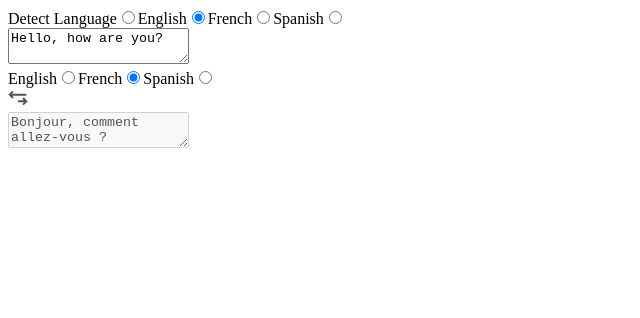
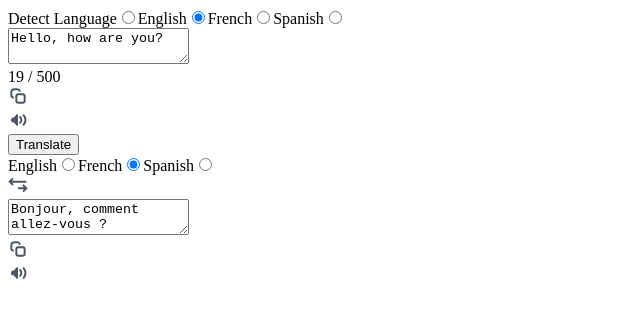
Before and after one commit to GaelSM/Translate-App, a React (Vite) app: page / in a window 1280 px wide. Shown: the top 318 px of the page, without its empty margins (0-640 px from the left). Built offline with nearby package versions, Linux system fonts and the light colour scheme.

Commit message:
Add Card component

```diff
--- a/src/App.jsx
+++ b/src/App.jsx
@@ -1,21 +1,19 @@
+import Card from "./components/Card"
 import { useStore } from "./hooks/useStore"
-import Languages from "./components/Languages";
+
 
 export default function App() {
   const { fromLanguage, toLanguage, fromText, toText, setFromLanguage, setToLanguage, setFromText } = useStore()
 
   return (
     <div className="app">
-      <div className="card">
-        <Languages type="from" selected={fromLanguage} setLanguage={setFromLanguage} />
-        <textarea value={fromText} onChange={(event) => setFromText(event.target.value)}>
-        </textarea>
-      </div>
-      <div className="card">
-        <Languages type="to" selected={toLanguage} setLanguage={setToLanguage} />
-        <textarea value={toText} disabled>
-        </textarea>
-      </div>
+      <Card type="from" selected={fromLanguage} setLanguage={setFromLanguage} text={fromText}>
+        <textarea value={fromText} onChange={(event) => setFromText(event.target.value)} />
+      </Card>
+
+      <Card type="to" selected={toLanguage} setLanguage={setToLanguage} text={fromText}>
+        <textarea defaultValue={toText} />
+      </Card>
     </div>
   )
 }
--- /dev/null
+++ b/src/components/Card.jsx
@@ -0,0 +1,30 @@
+import { CopyIcon, SpeakerIcon } from "./Icons"
+import Languages from "./Languages"
+
+export default function Card({ type, selected, setLanguage, children }) {
+  const isFrom = type === "from"
+  return (
+    <div className="card">
+      <Languages type={type} selected={selected} setLanguage={setLanguage} />
+      <main className="text">
+        {children}
+        {
+          isFrom && <div className="length"> {children.props.value.length} / 500 </div>
+        }
+      </main>
+      <footer>
+        <div className="icons">
+          <div className="icon">
+            <CopyIcon />
+          </div>
+          <div className="icon">
+            <SpeakerIcon />
+          </div>
+        </div>
+        {
+          isFrom && <button> Translate </button>
+        }
+      </footer>
+    </div>
+  )
+}
--- a/src/components/Icons.jsx
+++ b/src/components/Icons.jsx
@@ -2,6 +2,14 @@ export const CopyIcon = () => (
   <svg width="20" height="20" viewBox="0 0 20 20" fill="none" xmlns="http://www.w3.org/2000/svg">
     <path d="M11.6667 5.83334V5.83334C11.6667 5.36869 11.6667 5.13636 11.6282 4.94316C11.4704 4.14978 10.8502 3.52959 10.0569 3.37177C9.86366 3.33334 9.63133 3.33334 9.16668 3.33334H7.33334C5.44773 3.33334 4.50492 3.33334 3.91913 3.91913C3.33334 4.50492 3.33334 5.44773 3.33334 7.33335V9.16668C3.33334 9.63133 3.33334 9.86366 3.37177 10.0569C3.52959 10.8502 4.14978 11.4704 4.94316 11.6282C5.13636 11.6667 5.36869 11.6667 5.83334 11.6667V11.6667" stroke="#4D5562" strokeWidth="2" />
     <rect x="8.33334" y="8.33334" width="8.33333" height="8.33333" rx="2" stroke="#4D5562" strokeWidth="2" />
+  </svg>
+)
+
+export const SpeakerIcon = () => (
+  <svg width="20" height="20" viewBox="0 0 20 20" fill="none" xmlns="http://www.w3.org/2000/svg">
+    <path d="M3.46532 11.6089C2.87114 10.6186 2.87114 9.38143 3.46532 8.39114C3.64663 8.08895 3.94701 7.87726 4.29258 7.80815L5.70344 7.52598C5.78749 7.50917 5.86326 7.46409 5.91814 7.39824L7.17085 5.89498C8.3534 4.47592 8.94468 3.76638 9.47234 3.95742C10 4.14846 10 5.07207 10 6.91928L10 13.0807C10 14.9279 10 15.8515 9.47234 16.0426C8.94468 16.2336 8.3534 15.5241 7.17085 14.105L5.91814 12.6018C5.86326 12.5359 5.78749 12.4908 5.70344 12.474L4.29258 12.1918C3.94701 12.1227 3.64663 11.9111 3.46532 11.6089Z" fill="#4D5562" />
+    <path d="M12.1129 7.05373C12.8903 7.83111 13.329 8.88422 13.3333 9.9836C13.3376 11.083 12.9073 12.1395 12.1361 12.923" stroke="#4D5562" strokeWidth="2" strokeLinecap="round" />
+    <path d="M15.5474 5.28596C16.7912 6.52977 17.493 8.21475 17.4999 9.97375C17.5069 11.7327 16.8183 13.4232 15.5844 14.6768" stroke="#4D5562" strokeWidth="2" strokeLinecap="round" />
   </svg>
 )
 
--- a/src/hooks/useStore.js
+++ b/src/hooks/useStore.js
@@ -30,7 +30,8 @@ function reducer (state, action) {
   }
 
   if(type === "SET_FROM_TEXT") {
-    console.log(action.payload)
+    if(action.payload.length > 500) return state
+
     return {
       ...state,
       fromText: action.payload
```
